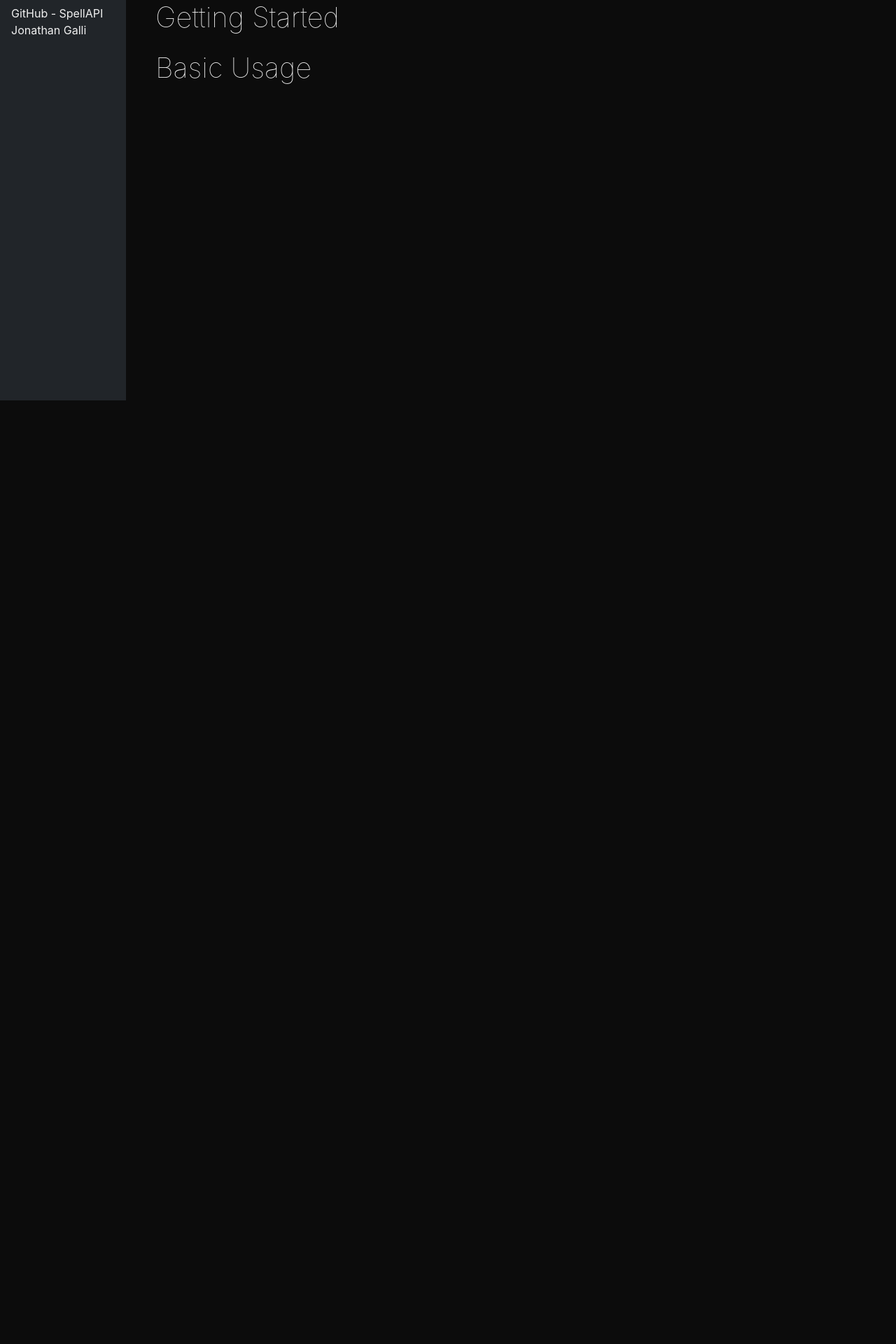
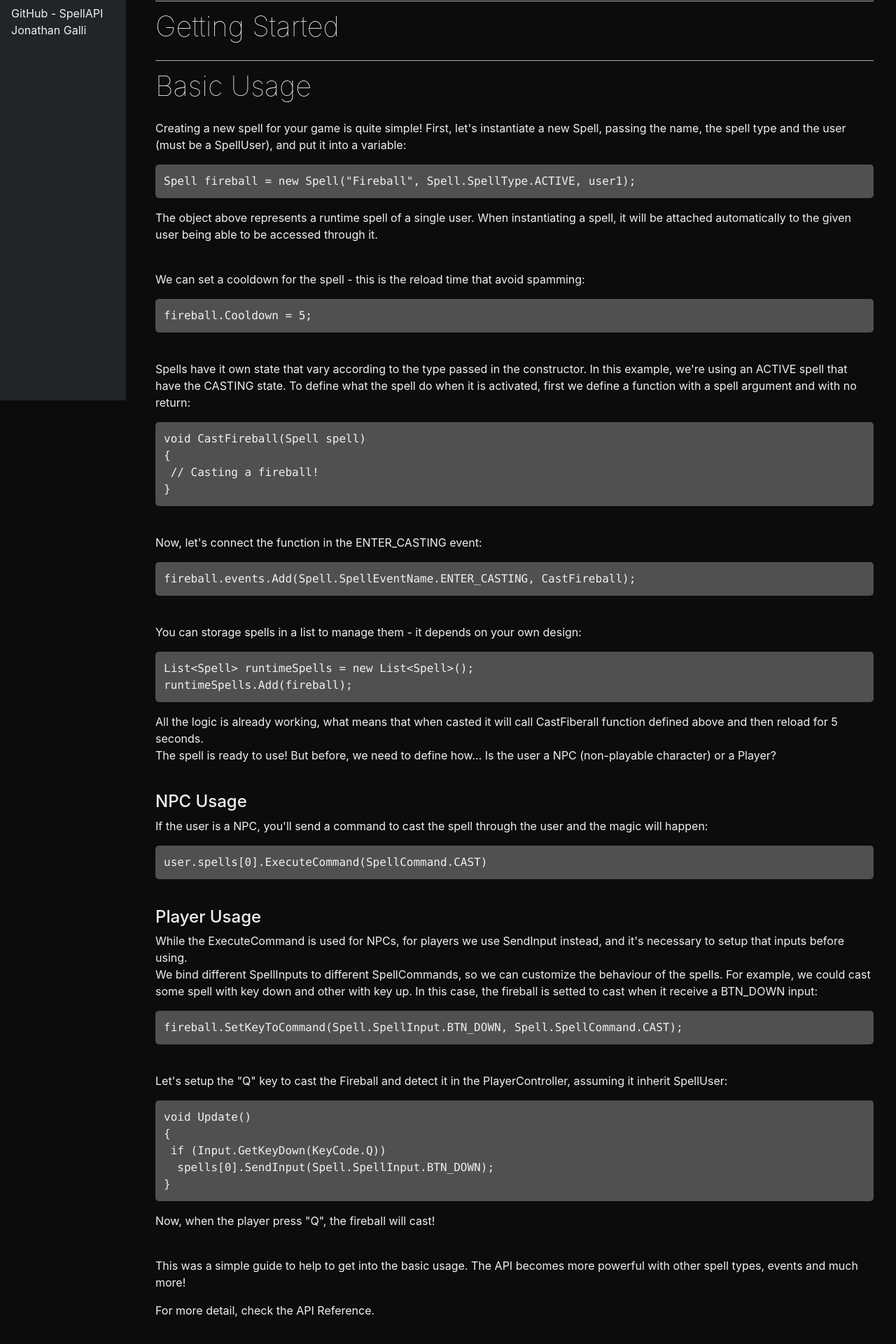
Before and after one commit to JhowBR/personal-website, a Next.js app: page /spellapi/introduction in a window 1280 px wide. Shown: the part 228-2148 px from the top of the page at 70% size. Before the commit the page ends 800 px from the top, so only its background shows below. Built offline with nearby package versions, Linux system fonts and the light colour scheme.

Commit message:
SpellAPI - Basic Usage (first content)

```diff
--- a/pages/spellapi/introduction.tsx
+++ b/pages/spellapi/introduction.tsx
@@ -15,13 +15,76 @@ export default function SpellAPI() {
                 <h4 style={{color: "yellow"}}>***Page under construction!*** Available for download soon...</h4>
 
                 <h1>What is SpellAPI?</h1>
-                <p>SpellAPI is a Unity API that handle all the logic for the creation of spells in games.
+
+                <p> SpellAPI is a Unity API that handle all the logic for the creation of spells in games.
                     Spells are stateful objects that have it own lifecycle,
                     providing events called by different commands the user send to it.
                     It can be used generally for all the spells inside MOBA or RPG game styles,
-                    but it can be also used for any thing that have cooldown.</p>
+                    but it can be also used for anything that have cooldown.</p>
+
+                <div className={styles.line} />
+
                 <h1 id='1'>Getting Started</h1>
+
+                <div className={styles.line} />
+
                 <h1 id='2'>Basic Usage</h1>
+
+                <p> Creating a new spell for your game is quite simple!
+                    First, let's instantiate a new Spell, passing the name, the spell type and the user (must be a SpellUser), and put it into a variable:</p>
+                <p className="code">Spell fireball = new Spell("Fireball", Spell.SpellType.ACTIVE, user1);</p>
+                <p> The object above represents a runtime spell of a single user.
+                    When instantiating a spell, it will be attached automatically to the given user being able to be accessed through it.</p>
+                <br />
+
+                <p>We can set a cooldown for the spell - this is the reload time that avoid spamming:</p>
+                <p className="code">fireball.Cooldown = 5;</p>
+                <br />
+
+                <p> Spells have it own state that vary according to the type passed in the constructor.
+                    In this example, we're using an ACTIVE spell that have the CASTING state.
+                    To define what the spell do when it is activated, first we define a function with
+                    a spell argument and with no return:</p>
+                <p className="code">void CastFireball(Spell spell)<br />{"{"}<br />&emsp;// Casting a fireball!<br />{"}"}</p>
+                <br />
+
+                <p>Now, let's connect the function in the ENTER_CASTING event:</p>
+                <p className="code">fireball.events.Add(Spell.SpellEventName.ENTER_CASTING, CastFireball);</p>
+                <br />
+
+                <p>You can storage spells in a list to manage them - it depends on your own design:</p>
+                <p className="code">
+                    List{"<Spell>"} runtimeSpells = new List{"<Spell>"}();
+                    <br />
+                    runtimeSpells.Add(fireball);
+                </p>
+                <p> All the logic is already working, what means that when casted it will call CastFiberall function defined above and then reload for 5 seconds.
+                    <br />
+                    The spell is ready to use! But before, we need to define how... Is the user a NPC (non-playable character) or a Player?</p>
+                <br />
+
+                <h4>NPC Usage</h4>
+                <p>If the user is a NPC, you'll send a command to cast the spell through the user and the magic will happen:</p>
+                <p className="code">user.spells[0].ExecuteCommand(SpellCommand.CAST)</p>
+                <br />
+
+                <h4>Player Usage</h4>
+                <p> While the ExecuteCommand is used for NPCs, for players we use SendInput instead,
+                    and it's necessary to setup that inputs before using.
+                    <br />
+                    We bind different SpellInputs to different SpellCommands, so we can customize the behaviour of the spells.
+                    For example, we could cast some spell with key down and other with key up.
+                    In this case, the fireball is setted to cast when it receive a BTN_DOWN input:</p>
+                <p className="code">fireball.SetKeyToCommand(Spell.SpellInput.BTN_DOWN, Spell.SpellCommand.CAST);</p>
+                <br />
+
+                <p>Let's setup the "Q" key to cast the Fireball and detect it in the PlayerController, assuming it inherit SpellUser:</p>
+                <p className="code">void Update()<br />{"{"}<br />&emsp;if (Input.GetKeyDown(KeyCode.Q))<br />&emsp;&emsp;spells[0].SendInput(Spell.SpellInput.BTN_DOWN);<br />{"}"}</p>
+                <p>Now, when the player press "Q", the fireball will cast!</p>
+                <br />
+
+                <p>This was a simple guide to help to get into the basic usage. The API becomes more powerful with other spell types, events and much more!</p>
+                <p>For more detail, check the API Reference.</p>
             </div>
         </div>
     )
--- a/styles/globals.css
+++ b/styles/globals.css
@@ -17,3 +17,12 @@ a {
 * {
   box-sizing: border-box;
 }
+
+.code {
+  background: #505050;
+  border-radius: 5px;
+  padding: 0.75rem;
+  font-size: 1rem;
+  font-family: Menlo, Monaco, Lucida Console, Liberation Mono, DejaVu Sans Mono,
+    Bitstream Vera Sans Mono, Courier New, monospace;
+}
```
Also changed, not shown: styles/Home.module.css (+0 -9 lines).
